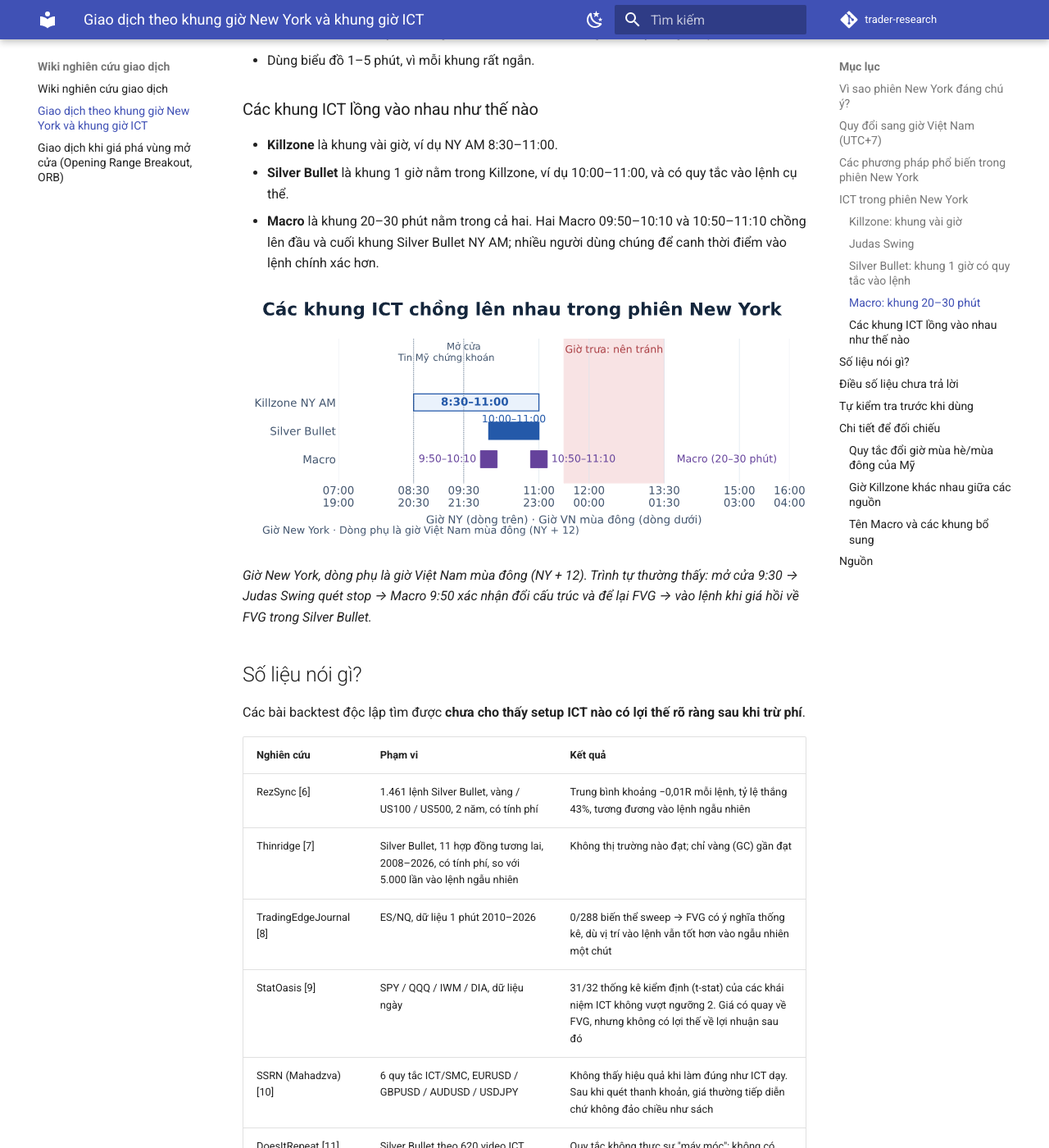
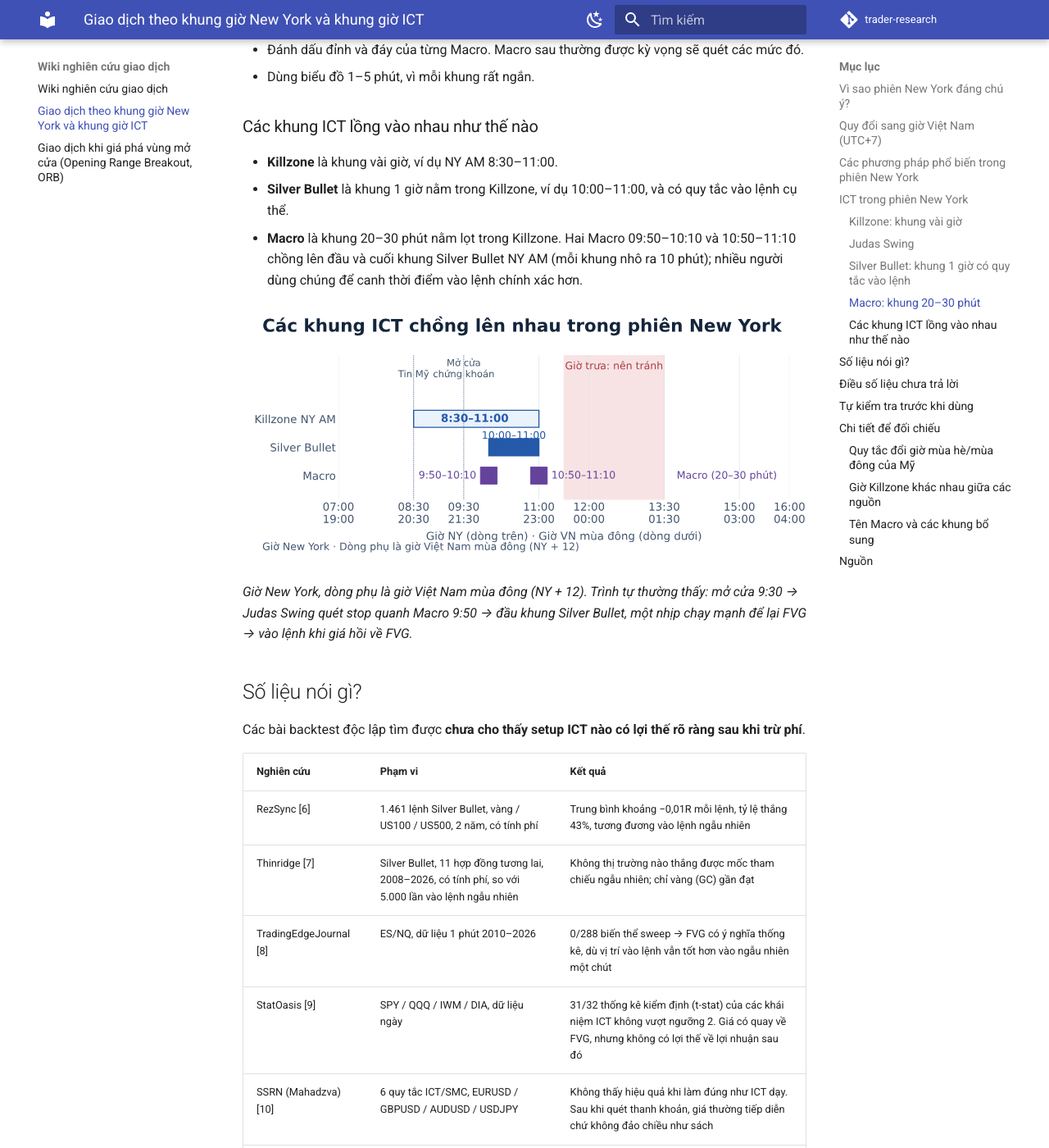
Before and after one commit to ntduong1998vn/trader-research, an MkDocs documentation site: the page built from docs/new-york-session-ict.md, in a window 1280 px wide and 1400 px high, scrolled down 4405 px. Shown: the whole window at 82% size. Built offline with MkDocs 1.6.1 and Material for MkDocs 9.7.7, drawn with Linux system fonts in a browser that asks for light colours; comment, search, counter and statistics services are not loaded; some of the changed text lies outside the part shown.

Commit message:
docs(ny): clarify review findings (London Fix DST edge case, Macro overlap, 2R, Thinridge baseline)

```diff
--- a/docs/new-york-session-ict.md
+++ b/docs/new-york-session-ict.md
@@ -106,11 +106,11 @@ Cách dùng thực tế:
 
 - **Killzone** là khung vài giờ, ví dụ NY AM 8:30–11:00.
 - **Silver Bullet** là khung 1 giờ nằm trong Killzone, ví dụ 10:00–11:00, và có quy tắc vào lệnh cụ thể.
-- **Macro** là khung 20–30 phút nằm trong cả hai. Hai Macro 09:50–10:10 và 10:50–11:10 chồng lên đầu và cuối khung Silver Bullet NY AM; nhiều người dùng chúng để canh thời điểm vào lệnh chính xác hơn.
+- **Macro** là khung 20–30 phút nằm lọt trong Killzone. Hai Macro 09:50–10:10 và 10:50–11:10 chồng lên đầu và cuối khung Silver Bullet NY AM (mỗi khung nhô ra 10 phút); nhiều người dùng chúng để canh thời điểm vào lệnh chính xác hơn.
 
-![Ba lớp khung giờ ICT trong phiên New York: Killzone NY AM chứa Silver Bullet, Silver Bullet chứa hai khung Macro](assets/ny/ny-khung-gio.svg)
+![Ba lớp khung giờ ICT trong phiên New York: Killzone NY AM chứa Silver Bullet, còn hai khung Macro chồng lên đầu và cuối Silver Bullet](assets/ny/ny-khung-gio.svg)
 
-*Giờ New York, dòng phụ là giờ Việt Nam mùa đông (NY + 12). Trình tự thường thấy: mở cửa 9:30 → Judas Swing quét stop → Macro 9:50 xác nhận đổi cấu trúc và để lại FVG → vào lệnh khi giá hồi về FVG trong Silver Bullet.*
+*Giờ New York, dòng phụ là giờ Việt Nam mùa đông (NY + 12). Trình tự thường thấy: mở cửa 9:30 → Judas Swing quét stop quanh Macro 9:50 → đầu khung Silver Bullet, một nhịp chạy mạnh để lại FVG → vào lệnh khi giá hồi về FVG.*
 
 ## Số liệu nói gì?
 
@@ -119,7 +119,7 @@ Các bài backtest độc lập tìm được **chưa cho thấy setup ICT nào
 | Nghiên cứu | Phạm vi | Kết quả |
 | --- | --- | --- |
 | RezSync [6] | 1.461 lệnh Silver Bullet, vàng / US100 / US500, 2 năm, có tính phí | Trung bình khoảng −0,01R mỗi lệnh, tỷ lệ thắng 43%, tương đương vào lệnh ngẫu nhiên |
-| Thinridge [7] | Silver Bullet, 11 hợp đồng tương lai, 2008–2026, có tính phí, so với 5.000 lần vào lệnh ngẫu nhiên | Không thị trường nào đạt; chỉ vàng (GC) gần đạt |
+| Thinridge [7] | Silver Bullet, 11 hợp đồng tương lai, 2008–2026, có tính phí, so với 5.000 lần vào lệnh ngẫu nhiên | Không thị trường nào thắng được mốc tham chiếu ngẫu nhiên; chỉ vàng (GC) gần đạt |
 | TradingEdgeJournal [8] | ES/NQ, dữ liệu 1 phút 2010–2026 | 0/288 biến thể sweep → FVG có ý nghĩa thống kê, dù vị trí vào lệnh vẫn tốt hơn vào ngẫu nhiên một chút |
 | StatOasis [9] | SPY / QQQ / IWM / DIA, dữ liệu ngày | 31/32 thống kê kiểm định (t-stat) của các khái niệm ICT không vượt ngưỡng 2. Giá có quay về FVG, nhưng không có lợi thế về lợi nhuận sau đó |
 | SSRN (Mahadzva) [10] | 6 quy tắc ICT/SMC, EURUSD / GBPUSD / AUDUSD / USDJPY | Không thấy hiệu quả khi làm đúng như ICT dạy. Sau khi quét thanh khoản, giá thường tiếp diễn chứ không đảo chiều như sách |
```
Also changed, not shown: other parts of docs/new-york-session-ict.md (+2 -2 lines).
